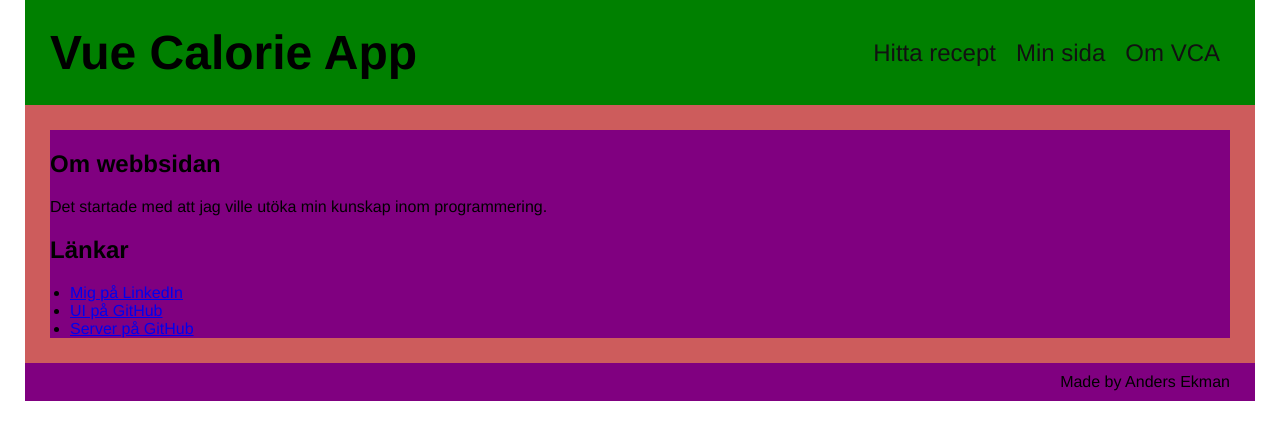
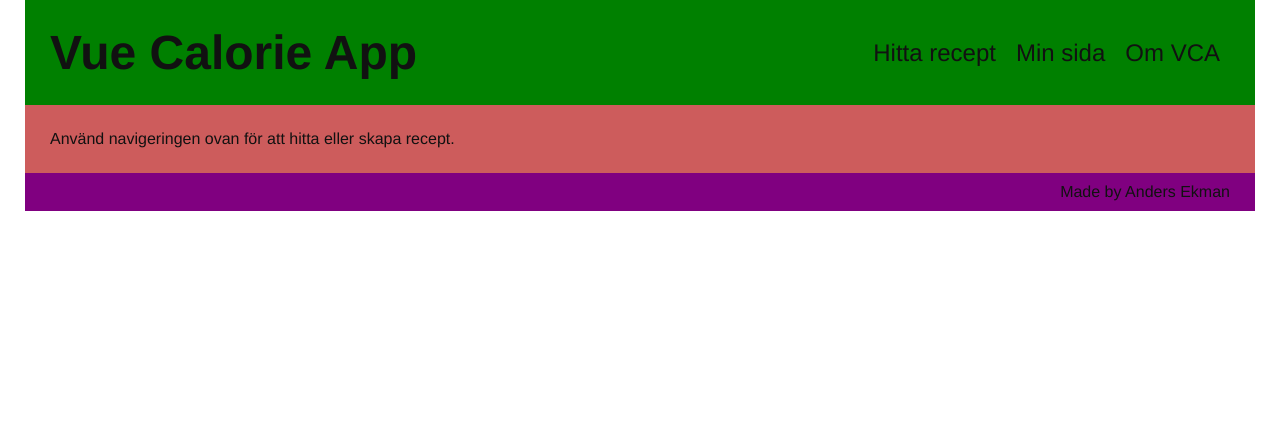
Before and after one commit to oakis/vuecalorie, a Vue app: page /#/ in a window 1280 px wide. Shown: the top 440 px of the page. Built offline with nearby package versions, Linux system fonts and the light colour scheme.

Commit message:
add start component

```diff
--- a/src/App.vue
+++ b/src/App.vue
@@ -12,13 +12,11 @@
 import { Component, Vue } from "vue-property-decorator";
 import Header from "./components/Header.vue";
 import Footer from "./components/Footer.vue";
-import About from "./components/About.vue";
 
 @Component({
   components: {
     Header,
-    Footer,
-    About
+    Footer
   }
 })
 export default class App extends Vue {}
@@ -29,6 +27,7 @@ html,
 body {
   margin: 0;
   padding: 0;
+  color: #111;
 }
 #app {
   font-family: "Avenir", Helvetica, Arial, sans-serif;
--- a/src/components/Header.vue
+++ b/src/components/Header.vue
@@ -1,10 +1,12 @@
 <template>
   <header>
-    <h1>Vue Calorie App</h1>
+    <router-link to="/">
+      <h1>Vue Calorie App</h1>
+    </router-link>
     <nav>
-      <a href>Hitta recept</a>
-      <a href>Min sida</a>
-      <a href>Om VCA</a>
+      <router-link to="/recipe">Hitta recept</router-link>
+      <router-link to="/user">Min sida</router-link>
+      <router-link to="/about">Om VCA</router-link>
     </nav>
   </header>
 </template>
@@ -23,9 +25,13 @@ header {
   grid-template-rows: auto;
   background-color: green;
   padding: 25px;
+  a {
+    text-decoration: none;
+  }
   h1 {
     font-size: 3em;
     margin: 0;
+    color: #111;
   }
   nav {
     display: flex;
@@ -35,7 +41,6 @@ header {
       font-size: 1.5em;
       color: #111;
       margin: 0 10px;
-      text-decoration: none;
     }
   }
 }
--- /dev/null
+++ b/src/components/Start.vue
@@ -0,0 +1,13 @@
+<template>
+  <div>Använd navigeringen ovan för att hitta eller skapa recept.</div>
+</template>
+
+<script lang="ts">
+import { Component, Prop, Vue } from "vue-property-decorator";
+
+@Component
+export default class Start extends Vue {}
+</script>
+
+<style scoped lang="scss">
+</style>
--- a/src/main.ts
+++ b/src/main.ts
@@ -2,12 +2,13 @@ import Vue from "vue";
 import VueRouter from "vue-router";
 import App from "./App.vue";
 import About from "./components/About.vue";
+import Start from "./components/Start.vue";
 
 Vue.use(VueRouter);
 Vue.config.productionTip = false;
 
 const routes = [
-  { path: "", component: About },
+  { path: "", component: Start },
   { path: "/recipe", component: About },
   { path: "/user", component: About },
   { path: "/about", component: About }
```
